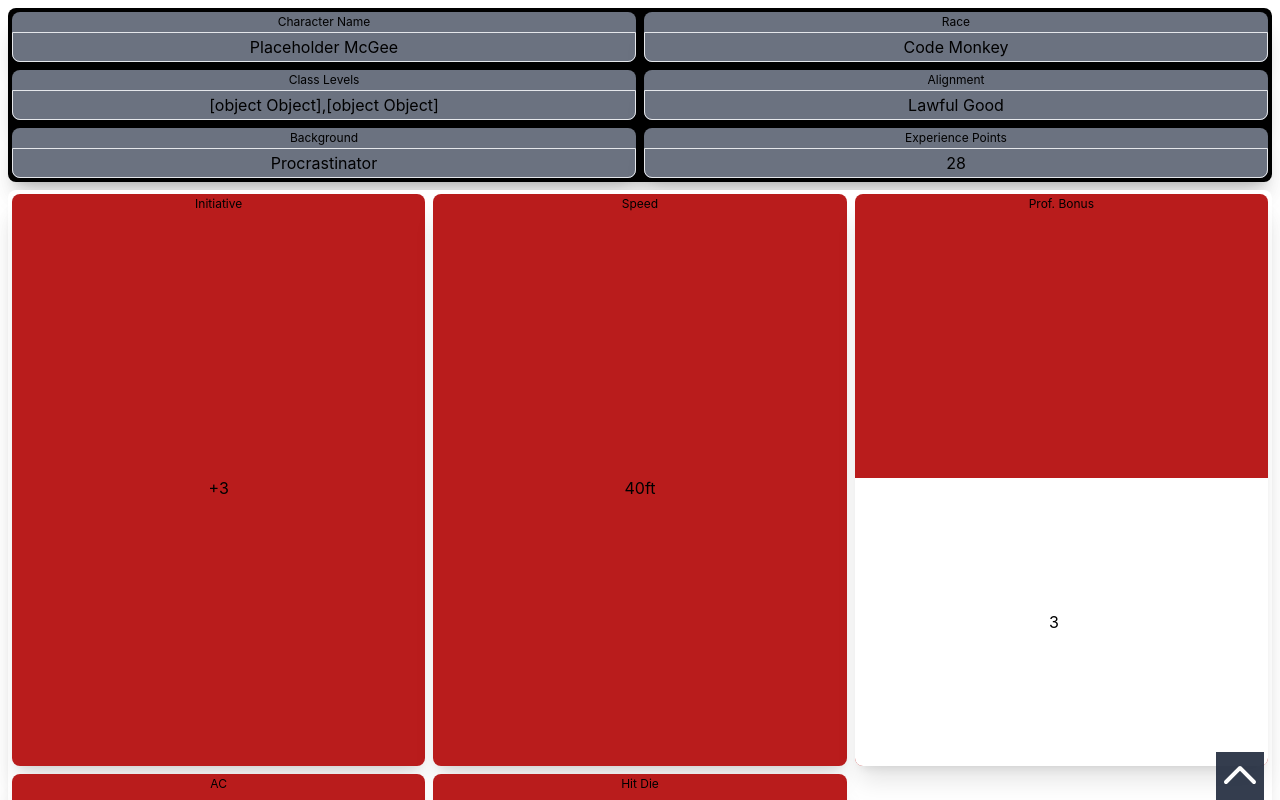
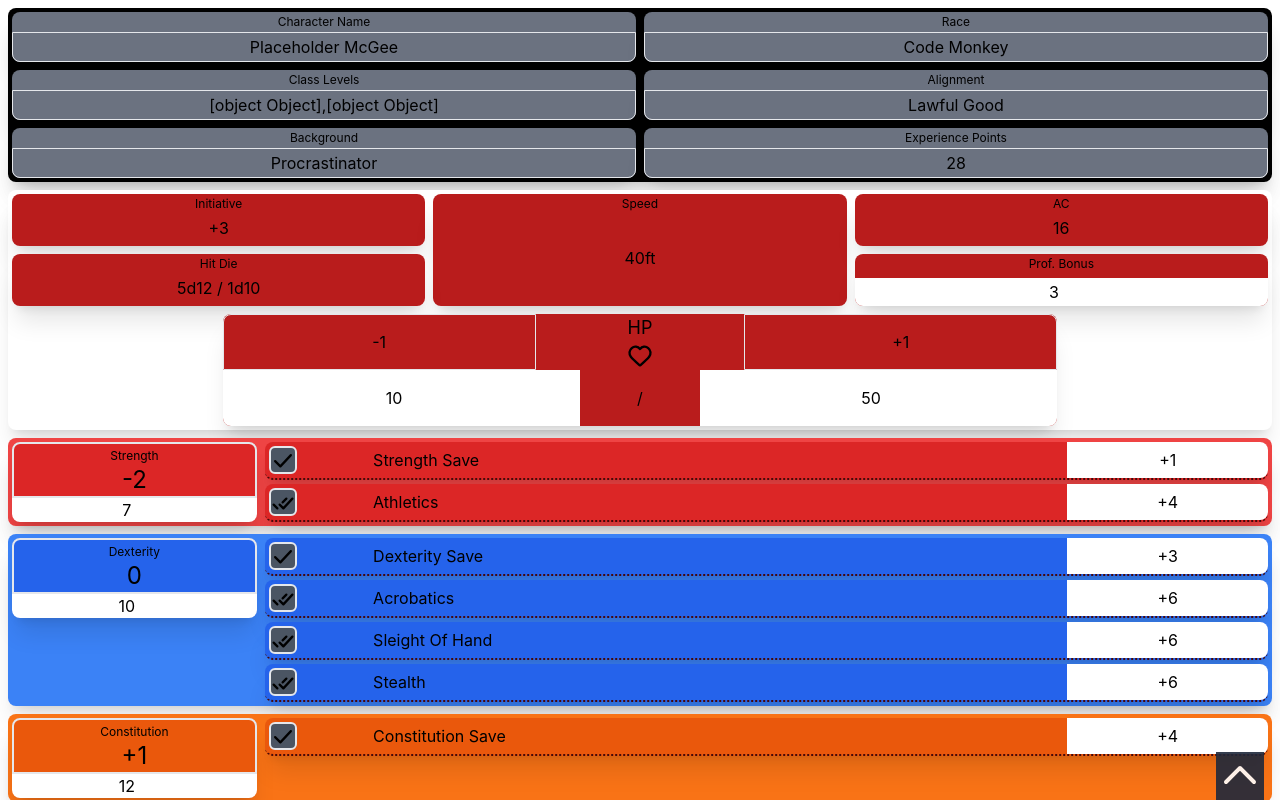
Before and after one commit to JayLeverton/Mnemosyne, a React (Vite) app: page / in a window 1280 px wide. Shown: the top 800 px of the page. Built offline with nearby package versions, Linux system fonts and the light colour scheme.

Commit message:
Adjusted grid layout for the combat stats, mainly hp.

```diff
--- a/src/Components/Combat.jsx
+++ b/src/Components/Combat.jsx
@@ -6,7 +6,7 @@ function Combat() {
 
   return (
     <div className="grid grid-rows-4 grid-flow-col-dense grid-cols-6 col-span-2 bg-white rounded-lg shadow-xl min-h-[50px]">
-      <div className="grid col-span-2 bg-red-700 rounded-lg shadow-xl min-h-[50px] m-1">
+      <div className="grid h-auto row-start-1 col-span-2 bg-red-700 rounded-lg shadow-xl m-1">
         <div id="" className="text-center text-xs max-h-3 my-0.5">
           Initiative
         </div>
@@ -14,7 +14,15 @@ function Combat() {
         <div className="text-center">+3</div>
       </div>
 
-      <div className="grid col-span-2 bg-red-700 rounded-lg shadow-xl min-h-[50px] m-1">
+      <div className="grid row-start-1 row-span-2 h-auto col-span-2 bg-red-700 rounded-lg shadow-xl m-1">
+        <div id="" className="text-center text-xs max-h-3 my-0.5">
+          Speed
+        </div>
+
+        <div className="text-center">40ft</div>
+      </div>
+
+      <div className="grid h-auto row-start-1 col-span-2 bg-red-700 rounded-lg shadow-xl m-1">
         <div id="" className="text-center text-xs max-h-3 my-0.5">
           AC
         </div>
@@ -22,15 +30,7 @@ function Combat() {
         <div className="text-center">16</div>
       </div>
 
-      <div className="grid col-span-2 bg-red-700 rounded-lg shadow-xl min-h-[50px] m-1">
-        <div id="" className="text-center text-xs max-h-3 my-0.5">
-          Speed
-        </div>
-
-        <div className="text-center">40ft</div>
-      </div>
-
-      <div className="grid col-span-2 bg-red-700 rounded-lg shadow-xl min-h-[50px] m-1">
+      <div className="grid h-auto row-start-2 col-span-2 bg-red-700 rounded-lg shadow-xl m-1">
         <div id="" className="text-center text-xs max-h-3 my-0.5">
           Hit Die
         </div>
@@ -38,7 +38,27 @@ function Combat() {
         <div className="text-center">5d12 / 1d10</div>
       </div>
 
-      {/* <div className="grid grid-cols-3 grid-rows-2 bg-red-700 rounded-lg shadow-xl min-h-[50px] m-1">
+      <div className="grid h-auto row-start-2 col-start-5 col-span-2 bg-red-700 rounded-lg shadow-xl m-1">
+        <div id="" className="text-center text-xs max-h-3 my-0.5">
+          Prof. Bonus
+        </div>
+
+        <input
+          className="text-center w-full h-full rounded-b-lg"
+          type="number"
+          max="99"
+          value={combatStats.profBonus}
+          onChange={(e) => {
+            const value = e.target.value;
+            setCombatStats({
+              ...combatStats,
+              profBonus: value === `` ? null : parseInt(e.target.value),
+            });
+          }}
+        />
+      </div>
+
+      {/* <div className="grid grid-cols-3 grid-rows-2 bg-red-700 rounded-lg shadow-xl m-1">
         <div className="grid col-span-3 grid-flow-col ">
           <button className="grid row-span-2 border-2">-1</button>
           <div id="" className="text-center text-xs max-h-3 my-0.5">
@@ -51,23 +71,19 @@ function Combat() {
         </div>
       </div> */}
 
-      <div className="grid align-middle row-span-2 row-start-3 col-start-2 col-span-4 grid-cols-3 grid-rows-2 bg-red-700 rounded-lg shadow-xl min-h-[50px] m-1">
-        <button className="row-span-2 col-span-1 border-[1px] rounded-tl-lg">
-          -1
-        </button>
-        <div className="grid grid-rows-2">
-          <div
-            id=""
-            className="grid col-span-1 row-span-1 text-center text-lg max-h-3 my-0.5"
-          >
+      <div className="grid row-start-3 col-start-2 align-middle row-span-2 col-span-4 grid-cols-3 grid-rows-2 bg-red-700 rounded-lg shadow-xl m-1">
+        <div className="grid col-span-3 grid-cols-8">
+          <button className="col-span-3 border-[1px] rounded-tl-lg">-1</button>
+          <div className="grid col-span-2 grid-rows-2 h-full">
+            <div id="" className="col-start-1 text-center h-full text-lg">
               HP
             </div>
-          <div>
+            <div className="max-h-8 mx-auto">
               <svg
                 viewBox="0 0 24 24"
                 fill="none"
                 xmlns="http://www.w3.org/2000/svg"
-              className=""
+                className="h-full"
               >
                 <g id="SVGRepo_bgCarrier" strokeWidth="0"></g>
                 <g
@@ -90,44 +106,78 @@ function Combat() {
               </svg>
             </div>
           </div>
-        <button className="row-span-2 col-span-1 border-[1px] rounded-tr-lg">
-          +1
-        </button>
-        <div className="grid grid-cols-7 col-span-3">
+          <button className="col-span-3 border-[1px] rounded-tr-lg">+1</button>
+        </div>
+        <div className="grid grid-cols-7 col-span-3 grid-flow-col">
           <input
             className="text-center col-span-3 align-middle rounded-bl-lg"
             type="number"
             value={combatStats.currentHP}
           />
-          <div className="text-center">/</div>
+
+          <div className="flex items-center text-center mx-auto">/</div>
 
           <input
-            className="text-center min-h-10 col-span-3 align-middle rounded-br-lg"
+            className="text-center row col-span-3 align-middle rounded-br-lg"
             type="number"
             value={combatStats.maxHP}
           />
         </div>
       </div>
 
-      <div className="grid col-span-2 bg-red-700 rounded-lg shadow-xl min-h-[50px] m-1">
-        <div id="" className="text-center text-xs max-h-3 my-0.5">
-          Prof. Bonus
+      {/* <div className="grid row-start-3 align-middle col-start-2 row-span-2 col-span-4 grid-cols-3 grid-rows-2 bg-red-700 rounded-lg shadow-xl min-h-[50px] m-1">
+        <div className="grid row-start-1 col-span-3 grid-cols-8">
+          <button className="col-span-3 border-[1px] rounded-tl-lg">-1</button>
+          <div className="grid col-span-2 grid-rows-2 h-full">
+            <div id="" className="col-start-1 text-center h-full text-lg">
+              HP
             </div>
+            <div className="max-h-8 mx-auto">
+              <svg
+                viewBox="0 0 24 24"
+                fill="none"
+                xmlns="http://www.w3.org/2000/svg"
+                className="h-full"
+              >
+                <g id="SVGRepo_bgCarrier" strokeWidth="0"></g>
+                <g
+                  id="SVGRepo_tracerCarrier"
+                  strokeLinecap="round"
+                  strokeLinejoin="round"
+                ></g>
+                <g id="SVGRepo_iconCarrier">
+                  {" "}
+                  <path
+                    fill-rule="evenodd"
+                    clip-rule="evenodd"
+                    d="M12 6.00019C10.2006 3.90317 7.19377 3.2551 4.93923 5.17534C2.68468 7.09558 2.36727 10.3061 4.13778 12.5772C5.60984 14.4654 10.0648 18.4479 11.5249 19.7369C11.6882 19.8811 11.7699 19.9532 11.8652 19.9815C11.9483 20.0062 12.0393 20.0062 12.1225 19.9815C12.2178 19.9532 12.2994 19.8811 12.4628 19.7369C13.9229 18.4479 18.3778 14.4654 19.8499 12.5772C21.6204 10.3061 21.3417 7.07538 19.0484 5.17534C16.7551 3.2753 13.7994 3.90317 12 6.00019Z"
+                    stroke="#000000"
+                    strokeWidth="2"
+                    strokeLinecap="round"
+                    strokeLinejoin="round"
+                  ></path>{" "}
+                </g>
+              </svg>
+            </div>
+          </div>
+          <button className="col-span-3 border-[1px] rounded-tr-lg">+1</button>
+        </div>
+        <div className="grid row-start-2 grid-cols-7 row-span-1 col-span-3 grid-flow-col">
+          <input
+            className="text-center col-span-3 align-middle rounded-bl-lg"
+            type="number"
+            value={combatStats.currentHP}
+          />
+
+          <div className="flex items-center text-center mx-auto">/</div>
 
           <input
-          className="text-center w-full h-full rounded-b-lg"
+            className="text-center row col-span-3 align-middle rounded-br-lg"
             type="number"
-          max="99"
-          value={combatStats.profBonus}
-          onChange={(e) => {
-            const value = e.target.value;
-            setCombatStats({
-              ...combatStats,
-              profBonus: value === `` ? null : parseInt(e.target.value),
-            });
-          }}
+            value={combatStats.maxHP}
           />
         </div>
+      </div> */}
     </div>
   );
 }
```
Lines whose indentation alone changed are shown as unchanged.
